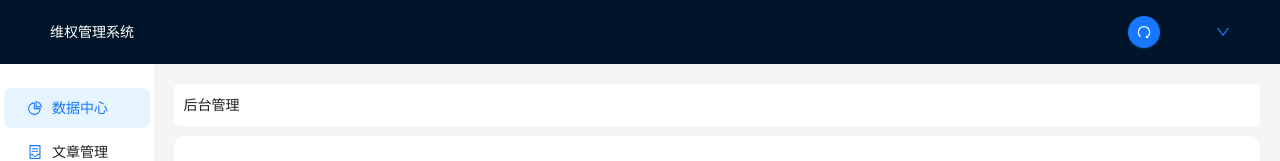
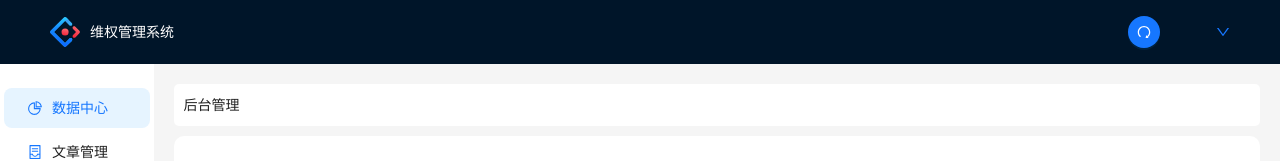
Before and after one commit to ppztt/graduate, a React app: page /back_way in a window 1280 px wide. Shown: the top 161 px of the page. Built offline with nearby package versions, Linux system fonts and the light colour scheme; sample sign-in values are in the browser's storage.

Commit message:
feat: 增加icon

```diff
--- a/src/pages/home/components/bread.tsx
+++ b/src/pages/home/components/bread.tsx
@@ -6,10 +6,10 @@ import routes from "@/router/routes"
 const LocalBreadcrumb: React.FC = () => {
     const location = useLocation()
     const arr = location?.pathname?.split('/').filter(item => item)
-    let obj: any = routes
+    let obj: any = routes || []
     const breads = arr.map((item, index) => {
         const route = obj.find((r: any) => {
-            return r.path.includes(item)
+            return r?.path?.includes(item)
         })
         obj = route?.children
         return <Breadcrumb.Item key={route?.title}>
--- a/src/pages/home/index.scss
+++ b/src/pages/home/index.scss
@@ -30,6 +30,17 @@
         display: flex;
         justify-content: space-between;
         align-items: center;
+        .system-icon {
+            display: inline-block;
+            width: 30px;
+            height: 30px;
+            border-radius: 50%;
+            background: url('../../assets//icon.svg');
+            background-repeat: no-repeat;
+            background-size: cover;
+            background-position: center;
+            margin-right: 10px;
+        }
         .title {
             color: #fff;
         }
--- a/src/pages/home/index.tsx
+++ b/src/pages/home/index.tsx
@@ -1,7 +1,7 @@
 import React, { useState } from "react"
 import { Layout, Dropdown, Space, Button} from 'antd'
 import { DownOutlined, RedoOutlined } from '@ant-design/icons'
-import { Outlet } from "react-router-dom"
+import { Outlet, useNavigate } from "react-router-dom"
 import './index.scss'
 import LocalMenu from "./components/menus"
 import type { MenuProps } from 'antd'
@@ -9,13 +9,18 @@ import LocalBreadcrumb from "./components/bread"
 const { Header, Sider, Content } = Layout
 
 const Home: React.FC = () => {
+    const [userInfo, setUserInfo] = useState<any>(JSON.parse(sessionStorage.getItem('userInfo') || ''))
+    const navigate = useNavigate()
+    const logOut = () => {
+        localStorage.removeItem('token')
+        navigate('/back/login')
+    }
     const items: MenuProps['items'] = [
         {
-            label: <a onClick={(e) => e.preventDefault()}>退出登陆</a>,
+            label: <a onClick={logOut}>退出登陆</a>,
             key: '1',
         }
     ]
-    const [userInfo, setUserInfo] = useState<any>(JSON.parse(sessionStorage.getItem('userInfo') || ''))
     const fn = () => {
         setUserInfo(JSON.parse(sessionStorage.getItem('userInfo') || ''))
     }
@@ -23,7 +28,10 @@ const Home: React.FC = () => {
         <Layout id="home">
             <Header>
                 <div className="header-box">
-                    <span className="title">维权管理系统</span>
+                    <div style={{display: 'flex', alignItems: 'center'}}>
+                        <span className="system-icon"></span>
+                        <span className="title">维权管理系统</span>
+                    </div>
                     <span className="userName">
                         <Button title="刷新信息" type="primary" shape="circle" icon={<RedoOutlined />} onClick={fn} />&nbsp;&nbsp;
                         <span className="avatar" style={{backgroundImage: `url(http://localhost:3000${userInfo.avatar})`}}></span>
--- a/src/pages/login/index.tsx
+++ b/src/pages/login/index.tsx
@@ -63,7 +63,6 @@ const Login: React.FC = () => {
                         <Button type="primary" htmlType="submit" className='login-form-button'>
                             登录
                         </Button>
-                        <div>立即注册</div>
                     </Form.Item>
                 </Form>
             </div>
--- a/src/router/routes.tsx
+++ b/src/router/routes.tsx
@@ -12,10 +12,10 @@ const routes = [
     {
         path: '/',
         // 重定向组件Navigate
-        element: <Navigate to={'/login'} replace />
+        element: <Navigate to={'/back/login'} replace />
     },
     {
-        path: '/login',
+        path: '/back/login',
         element: <Login />
     },
     {
```
Also changed, not shown: src/assets/icon.svg (added).
